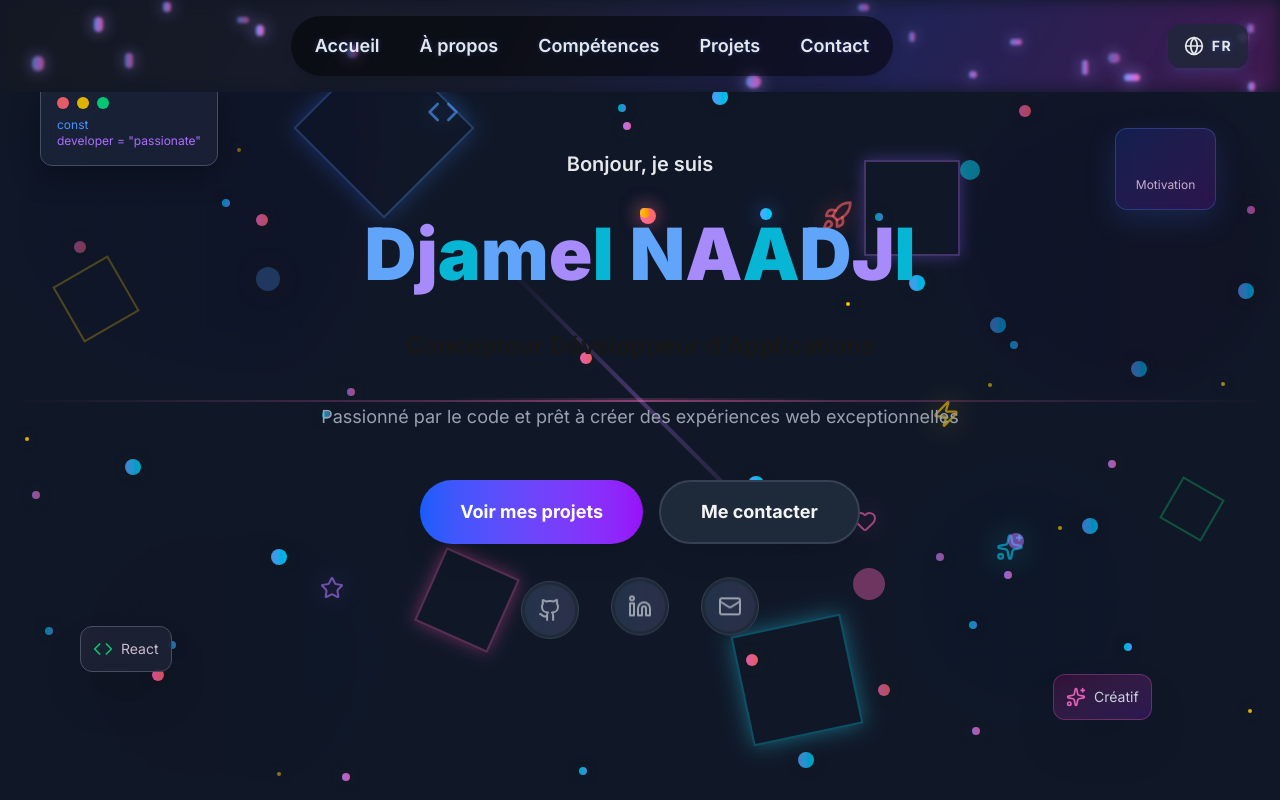
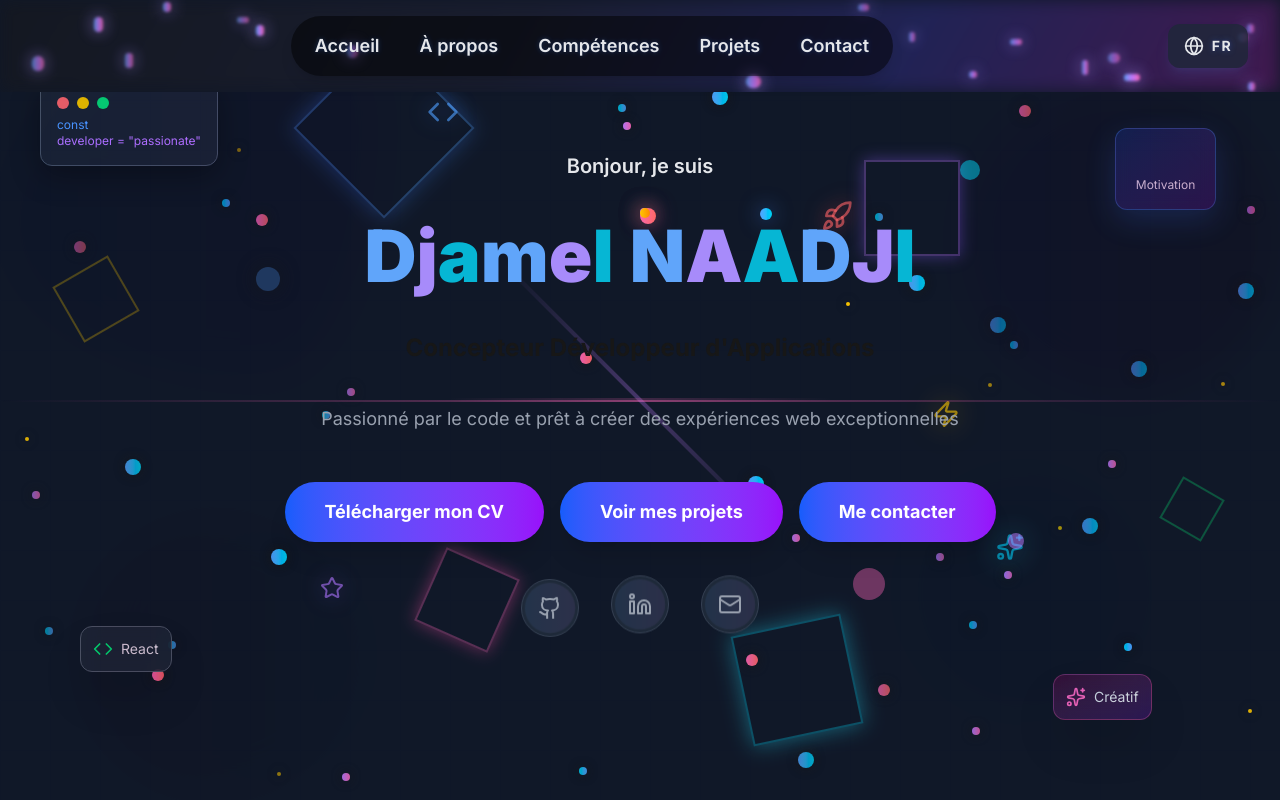
Before and after one commit to Mat95rix7/My_PortFolio, a Next.js app: page / in a window 1280 px wide. Shown: the top 800 px of the page. Built offline with nearby package versions, Linux system fonts and the light colour scheme.

Commit message:
add cd download

```diff
--- a/next.config.ts
+++ b/next.config.ts
@@ -2,12 +2,13 @@ import type { NextConfig } from "next";
 
 const nextConfig: NextConfig = {
   images: {
-    domains: [
-      'images.pexels.com'
-      // ajoute d'autres domaines si besoin
+    remotePatterns: [
+      {
+        protocol: 'https',
+        hostname: 'images.pexels.com',
+      },
     ],
   },
-  /* config options here */
 };
 
 export default nextConfig;
--- a/src/app/components/Hero.tsx
+++ b/src/app/components/Hero.tsx
@@ -1,6 +1,6 @@
 'use client';
 import React, { useMemo, useRef, useEffect } from 'react';
-import { Github, Linkedin, Mail, Code, Zap, Star, Sparkles, Rocket, Heart } from 'lucide-react';
+import { Github, Linkedin, Mail, Code, Zap, Star, Sparkles, Rocket, Heart, Download } from 'lucide-react';
 import { useLanguage } from '../context/LanguageContext';
 import gsap from "gsap";
 
@@ -92,6 +92,15 @@ const Hero: React.FC = () => {
     if (element) {
       element.scrollIntoView({ behavior: 'smooth' });
     }
+  };
+
+  const handleDownloadCV = () => {
+    const link = document.createElement('a');
+    link.href = '/MyCV_Naadji_Djamel.pdf';
+    link.download = 'MyCV_Naadji_Djamel.pdf';
+    document.body.appendChild(link);
+    link.click();
+    document.body.removeChild(link);
   };
 
   return (
@@ -258,6 +267,15 @@ const Hero: React.FC = () => {
 
         {/* Boutons d'action (plus grands et plus animés) */}
         <div className="flex flex-wrap gap-4 justify-center mb-6 animate-fade-in-up animation-delay-800">
+          {/* Bouton de téléchargement de CV */}
+            <button
+              onClick={handleDownloadCV}
+              className="px-10 py-4 rounded-full bg-gradient-to-r from-blue-600 to-purple-600 text-white font-bold text-lg shadow-xl hover:scale-110 hover:shadow-blue-500/40 hover:shadow-2xl transition-all duration-300 animate-cta-glow relative overflow-hidden group"
+            >
+              {/* <Download size={20} /> */}
+              <span className="relative z-10">{t('hero.cv')}</span>
+              <span className="absolute inset-0 bg-gradient-to-r from-blue-400/30 via-purple-400/30 to-pink-400/30 opacity-0 group-hover:opacity-100 transition-opacity duration-300 rounded-full blur-sm animate-cta-glow-bg" />
+            </button>
           <button
             onClick={() => scrollToSection('projects')}
             className="px-10 py-4 rounded-full bg-gradient-to-r from-blue-600 to-purple-600 text-white font-bold text-lg shadow-xl hover:scale-110 hover:shadow-blue-500/40 hover:shadow-2xl transition-all duration-300 animate-cta-glow relative overflow-hidden group"
@@ -267,7 +285,7 @@ const Hero: React.FC = () => {
           </button>
           <button
             onClick={() => scrollToSection('contact')}
-            className="px-10 py-4 rounded-full bg-gray-800 text-gray-100 font-bold text-lg border-2 border-gray-700 hover:bg-gradient-to-r hover:from-blue-700 hover:to-purple-700 hover:text-white hover:border-blue-500 transition-all duration-300 shadow-xl hover:scale-110 hover:shadow-purple-500/40 hover:shadow-2xl animate-cta-glow relative overflow-hidden group"
+            className="px-10 py-4 rounded-full bg-gradient-to-r from-blue-600 to-purple-600 text-white font-bold text-lg shadow-xl hover:scale-110 hover:shadow-blue-500/40 hover:shadow-2xl transition-all duration-300 animate-cta-glow relative overflow-hidden group"
           >
             <span className="relative z-10">{t('hero.contact')}</span>
             <span className="absolute inset-0 bg-gradient-to-r from-blue-400/20 via-purple-400/20 to-pink-400/20 opacity-0 group-hover:opacity-100 transition-opacity duration-300 rounded-full blur-sm animate-cta-glow-bg" />
--- a/src/app/data/translations.ts
+++ b/src/app/data/translations.ts
@@ -13,6 +13,7 @@ export const translations = {
       lastname: 'NAADJI',
       title: 'Concepteur Développeur d\'Applications',
       subtitle: 'Passionné par le code et prêt à créer des expériences web exceptionnelles',
+      cv: 'Télécharger mon CV',
       cta: 'Voir mes projets',
       contact: 'Me contacter'
     },
@@ -85,6 +86,7 @@ export const translations = {
       lastname: 'NAADJI',
       title: 'Application Developer Designer',
       subtitle: 'Passionate about code and ready to create exceptional web experiences',
+      cv: 'Download my CV',
       cta: 'View my projects',
       contact: 'Contact me'
     },
```
Also changed, not shown: 1 other file (tests, documents, lock files or other folders).
